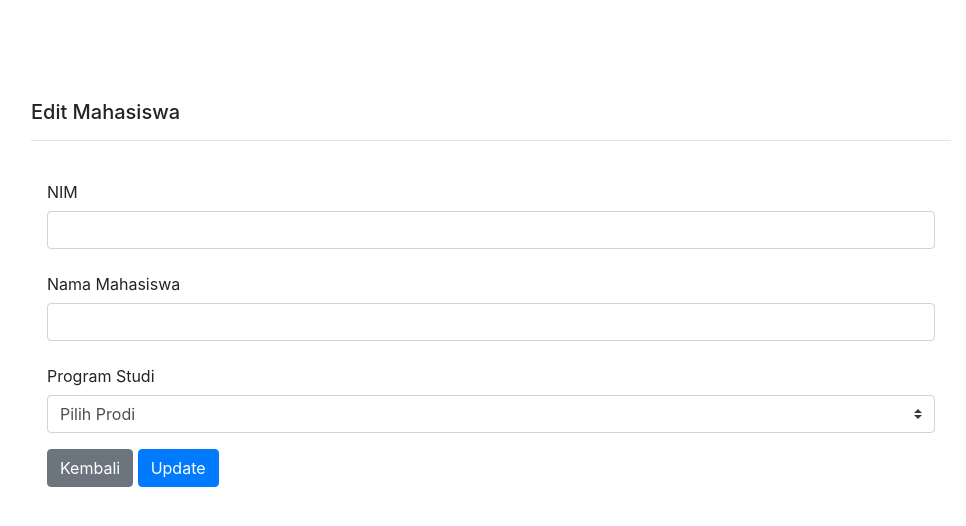
After one commit to dikynugraha1111/Rweb_7_Praktikum, a CodeIgniter 4 app: template app/Views/mahasiswa/edit.php in a window 1280 px wide. The commit adds this page. Shown: the top 526 px of the page, without its empty margins (149-1115 px from the left). Run offline with PHP 8.4 and a stand-in for CodeIgniter, Linux system fonts and the light colour scheme; the template is opened without the code that fills it, so the values that code supplies are empty; some libraries are stand-ins or nearby versions.

Commit message:
Fix
-Update data(Edit)
-Update Routes

```diff
--- a/app/Config/Routes.php
+++ b/app/Config/Routes.php
@@ -36,6 +36,9 @@ $routes->get('/login', 'Login::index');
 $routes->get('/Admin', 'MahasiswaController::index');
 $routes->post('store', 'MahasiswaController::store');
 $routes->get('delete/(:num)', 'MahasiswaController::delete/$1');
+$routes->get('/edit/(:num)', 'MahasiswaController::edit/$1');
+$routes->post('update/(:num)', 'MahasiswaController::update/$1');
+
 /*
  * --------------------------------------------------------------------
  * Additional Routing
--- /dev/null
+++ b/app/Views/mahasiswa/edit.php
@@ -0,0 +1,73 @@
+<!doctype html>
+<html lang="en">
+
+<head>
+    <!-- Required meta tags -->
+    <meta charset="utf-8">
+    <meta name="viewport" content="width=device-width, initial-scale=1, shrink-to-fit=no">
+
+    <!-- Bootstrap CSS -->
+    <link rel="stylesheet" href="https://cdn.jsdelivr.net/npm/bootstrap@4.6.0/dist/css/bootstrap.min.css" integrity="sha384-B0vP5xmATw1+K9KRQjQERJvTumQW0nPEzvF6L/Z6nronJ3oUOFUFpCjEUQouq2+l" crossorigin="anonymous">
+
+    <title>Hello, world!</title>
+</head>
+
+<body>
+
+    <div class="container" style="margin-top: 100px;">
+
+        <div class="row justify-content-center">
+            <div class="col-lg-10">
+                <h5>Edit Mahasiswa</h5>
+                <hr>
+                <div>
+                    <div class="modal-body">
+                        <form method="POST" action="/update/<?= $mahasiswa['id']; ?>">
+                            <div class="form-group">
+                                <label for="nim" class="col-form-label">NIM</label>
+                                <input type="text" class="form-control" name="nim" id="nim" value="<?= $mahasiswa['nim']; ?>">
+                            </div>
+                            <div class="form-group">
+                                <label for="nama" class="col-form-label">Nama Mahasiswa</label>
+                                <input type="text" class="form-control" id="nama" name="nama" value="<?= $mahasiswa['nama_mahasiswa']; ?>">
+                            </div>
+
+                            <label class="col-form-label" for="program-studi">Program Studi</label>
+                            <div class="input-group mb-3">
+                                <select class="custom-select" id="program-studi" name="program-studi">
+                                    <option selected>Pilih Prodi</option>
+                                    <option value="Teknik Informatika">Teknik Informatika</option>
+                                    <option value="Teknik Industri">Teknik Industri</option>
+                                    <option value="Teknik Kimia">Teknik Kimia</option>
+                                    <option value="Teknik Elektro">Teknik Elektro</option>
+                                    <option value="Teknologi Pangan">Teknologi Pangan</option>
+                                    <option value="3">Three</option>
+                                </select>
+                            </div>
+                            <a href="/" class="btn btn-secondary">Kembali</a>
+                            <input type="submit" class="btn btn-primary" value="Update">
+                    </div>
+                    </form>
+                </div>
+            </div>
+        </div>
+    </div>
+
+    </div>
+
+
+    <!-- Optional JavaScript; choose one of the two! -->
+
+    <!-- Option 1: jQuery and Bootstrap Bundle (includes Popper) -->
+    <script src="https://code.jquery.com/jquery-3.5.1.slim.min.js" integrity="sha384-DfXdz2htPH0lsSSs5nCTpuj/zy4C+OGpamoFVy38MVBnE+IbbVYUew+OrCXaRkfj" crossorigin="anonymous"></script>
+    <script src="https://cdn.jsdelivr.net/npm/bootstrap@4.6.0/dist/js/bootstrap.bundle.min.js" integrity="sha384-Piv4xVNRyMGpqkS2by6br4gNJ7DXjqk09RmUpJ8jgGtD7zP9yug3goQfGII0yAns" crossorigin="anonymous"></script>
+
+    <!-- Option 2: Separate Popper and Bootstrap JS -->
+    <!--
+    <script src="https://code.jquery.com/jquery-3.5.1.slim.min.js" integrity="sha384-DfXdz2htPH0lsSSs5nCTpuj/zy4C+OGpamoFVy38MVBnE+IbbVYUew+OrCXaRkfj" crossorigin="anonymous"></script>
+    <script src="https://cdn.jsdelivr.net/npm/popper.js@1.16.1/dist/umd/popper.min.js" integrity="sha384-9/reFTGAW83EW2RDu2S0VKaIzap3H66lZH81PoYlFhbGU+6BZp6G7niu735Sk7lN" crossorigin="anonymous"></script>
+    <script src="https://cdn.jsdelivr.net/npm/bootstrap@4.6.0/dist/js/bootstrap.min.js" integrity="sha384-+YQ4JLhjyBLPDQt//I+STsc9iw4uQqACwlvpslubQzn4u2UU2UFM80nGisd026JF" crossorigin="anonymous"></script>
+    -->
+</body>
+
+</html>
--- a/app/Views/mahasiswa/index.php
+++ b/app/Views/mahasiswa/index.php
@@ -3,7 +3,7 @@
 
 <link rel="stylesheet" href="https://cdn.jsdelivr.net/npm/bootstrap@4.6.0/dist/css/bootstrap.min.css" integrity="sha384-B0vP5xmATw1+K9KRQjQERJvTumQW0nPEzvF6L/Z6nronJ3oUOFUFpCjEUQouq2+l" crossorigin="anonymous">
 <div class="container-fluid">
-    <div class="flash-data" data-flashdata="<?= session()->getFlashdata('pesan'); ?>">
+    <div class="flash-data" data-flashdata="<?= session()->getFlashdata('pesan'); ?>"> </div>
 
     <div class="row justify-content-center">
         <div class="col-lg-10">
@@ -28,7 +28,9 @@
                             <td> <?= $mhs['nim'] ?> </td>
                             <td> <?= $mhs['nama_mahasiswa'] ?> </td>
                             <td> <?= $mhs['prodi'] ?> </td>
-                                <td> <a href="/delete/<?= $mhs['id']; ?>" class="badge badge-danger">hapus</a> <a class="badge badge-primary">edit</a> </td>
+                            <td> <a href="/delete/<?= $mhs['id']; ?>" class="badge badge-danger">hapus</a>
+                                <a href="/edit/<?= $mhs['id']; ?>" class="badge badge-primary">edit</a>
+                            </td>
                         </tr>
                         <?php $i++; ?>
                     <?php endforeach; ?>
```
Also changed, not shown: app/Controllers/MahasiswaController.php (+26 -0 lines). Lines whose indentation alone changed are shown as unchanged.
